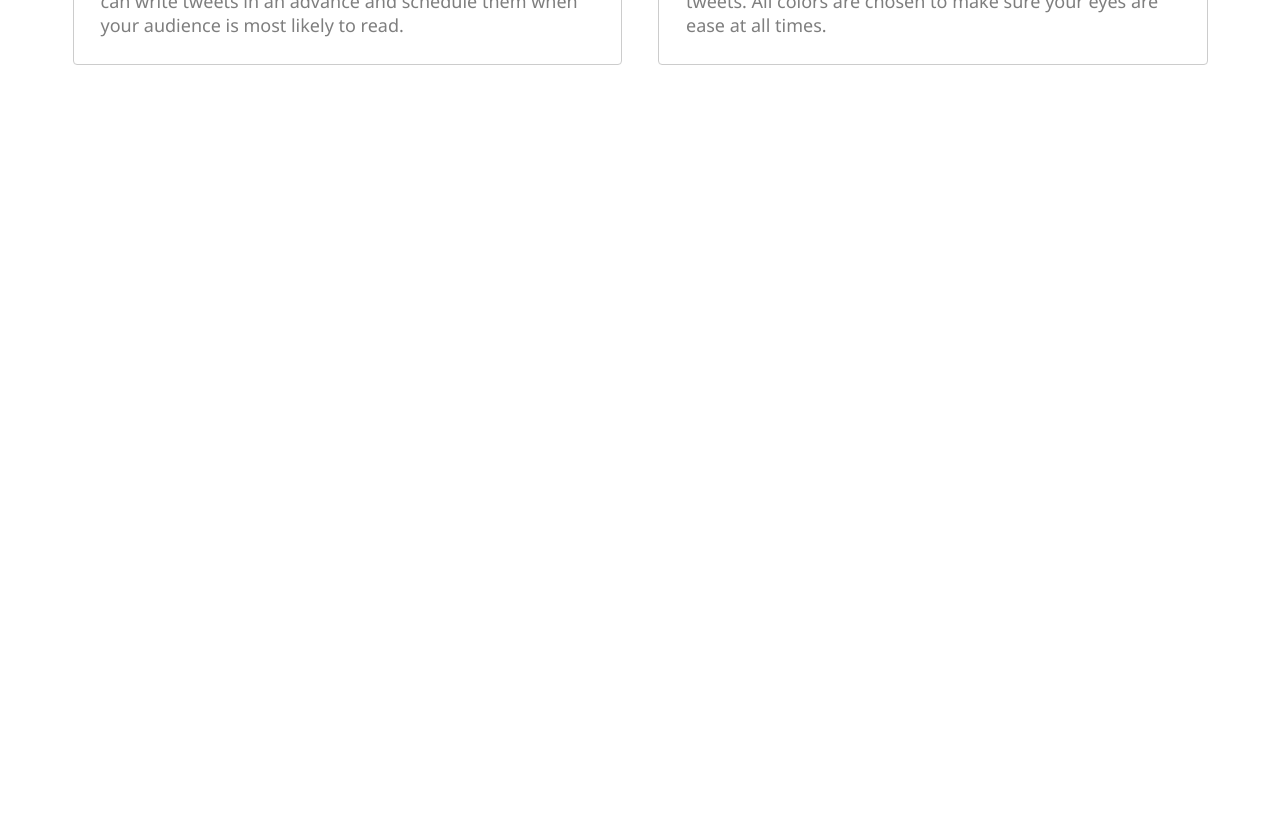
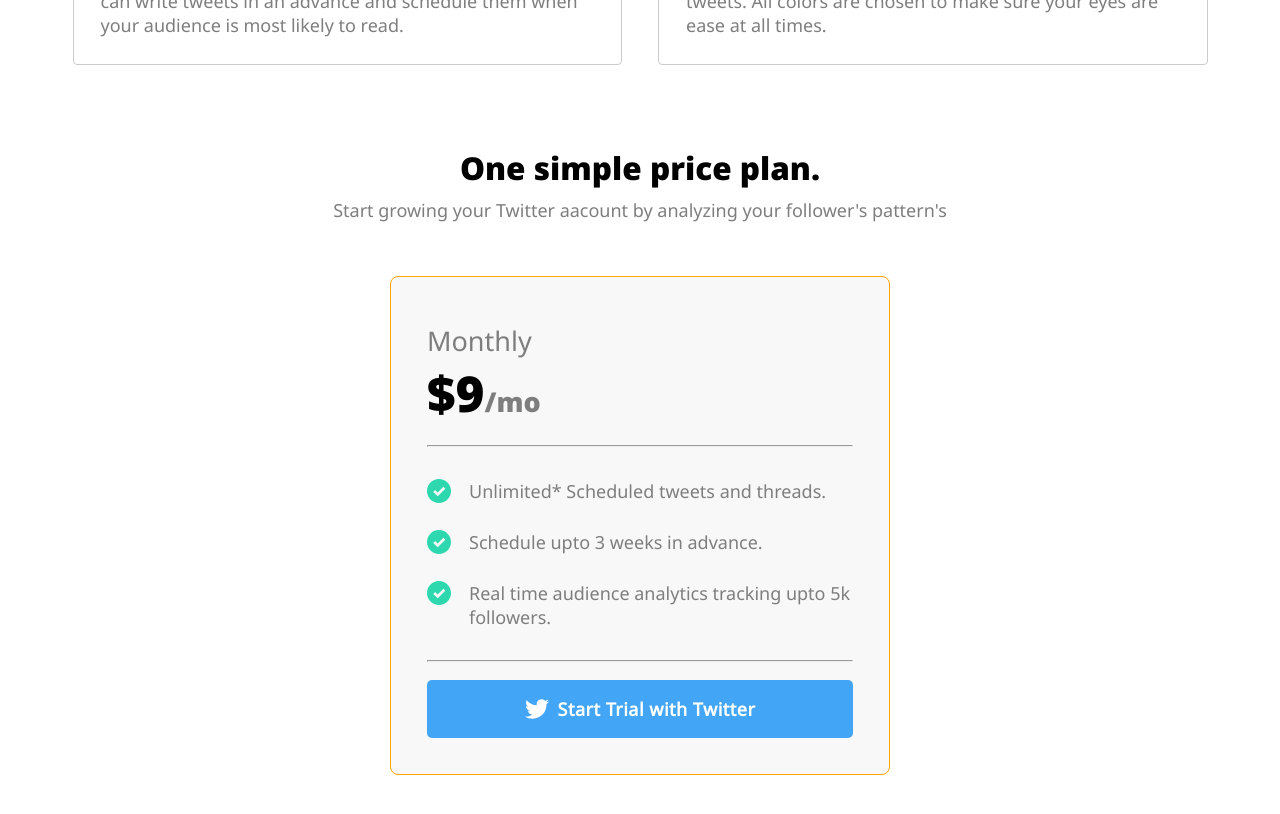
Before and after one commit to sunnyshaikh/chirp-landing-page, a React (Vite) app: page / in a window 1280 px wide. Shown: the part 1500-2314 px from the top of the page. Before the commit the page ends 1624 px from the top, so only its background shows below. Built offline with nearby package versions, Linux system fonts and the light colour scheme.

Commit message:
pricing section added

```diff
--- a/src/App.jsx
+++ b/src/App.jsx
@@ -1,11 +1,13 @@
 import Features from "./components/Features"
 import Hero from "./components/Hero"
+import Pricing from "./components/Pricing"
 
 function App() {
   return (
     <main>
       <Hero />
       <Features />
+      <Pricing />
     </main>
   )
 }
--- a/src/components/Pricing.jsx
+++ b/src/components/Pricing.jsx
@@ -1,8 +1,42 @@
 import React from 'react'
+import CheckmarkIcon from "../Assets/Checkmark.svg"
+import Button from './Button'
 
 const Pricing = () => {
   return (
-    <div>Pricing</div>
+    <section className="pricing">
+      <div className="container">
+        <h2 className="section__title pricing__title">
+          One simple price plan.
+        </h2>
+        <p>
+          Start growing your Twitter aacount by analyzing your follower's pattern's
+        </p>
+        <div className="pricing__cards">
+          <div className="pricing__card">
+            <p className="duration">Monthly</p>
+            <h2>$9<small>/mo</small></h2>
+            <hr />
+            <ul className="pricing__features">
+              <li>
+                <img src={CheckmarkIcon} alt="checkmark" />
+                <span>Unlimited* Scheduled tweets and threads.</span>
+              </li>
+              <li>
+                <img src={CheckmarkIcon} alt="checkmark" />
+                <span>Schedule upto 3 weeks in advance.</span>
+              </li>
+              <li>
+                <img src={CheckmarkIcon} alt="checkmark" />
+                <span>Real time audience analytics tracking upto 5k followers.</span>
+              </li>
+            </ul>
+            <hr />
+            <Button text="Start Trial with Twitter" />
+          </div>
+        </div>
+      </div>
+    </section>
   )
 }
 
--- a/src/index.css
+++ b/src/index.css
@@ -238,6 +238,65 @@ section.hero {
   font-size: 1.1rem;
 }
 
+/* pricing css */
+.pricing h2,
+.pricing p {
+  text-align: center;
+}
+
+.pricing p {
+  margin-top: .5rem;
+}
+
+.pricing__cards {
+  margin-top: 3rem;
+  display: flex;
+  align-items: center;
+  justify-content: center;
+}
+
+.pricing__card {
+  width: min(500px, 100%);
+  border: 1px solid orange;
+  padding: 2rem;
+  border-radius: 8px;
+  display: flex;
+  flex-direction: column;
+  background-color: var(--light-bg);
+}
+
+.pricing__card p,
+.pricing__card h2 {
+  align-self: start;
+  font-size: 1.5rem;
+}
+
+.pricing__card h2 {
+  font-size: 2.75rem;
+}
+
+small {
+  color: var(--light);
+  font-weight: 400;
+  font-size: 1.5rem;
+}
+
+.pricing__features {
+  list-style: none;
+}
+
+.pricing__features li {
+  display: flex;
+  align-items: start;
+  gap: 1rem;
+  padding: .75rem 0;
+  color: var(--light);
+}
+
+hr {
+  margin: 1rem 0;
+}
+
 /* responsive */
 @media screen and (max-width: 920px) {
   html {
```
